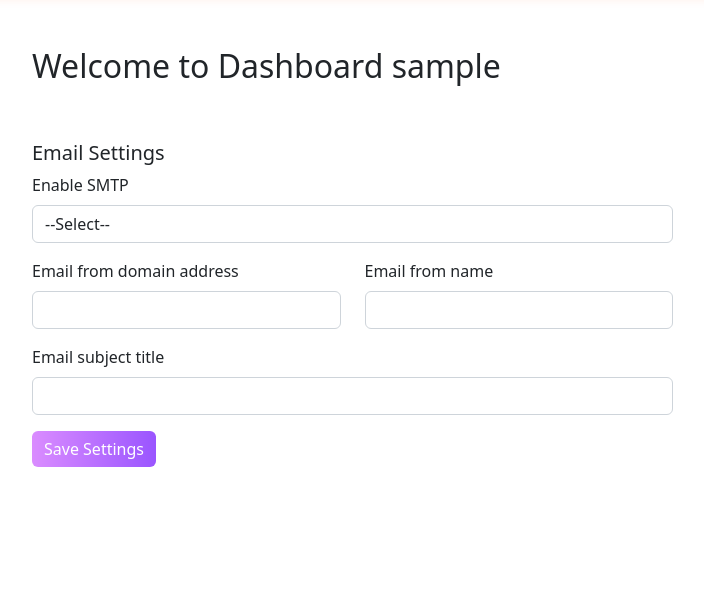
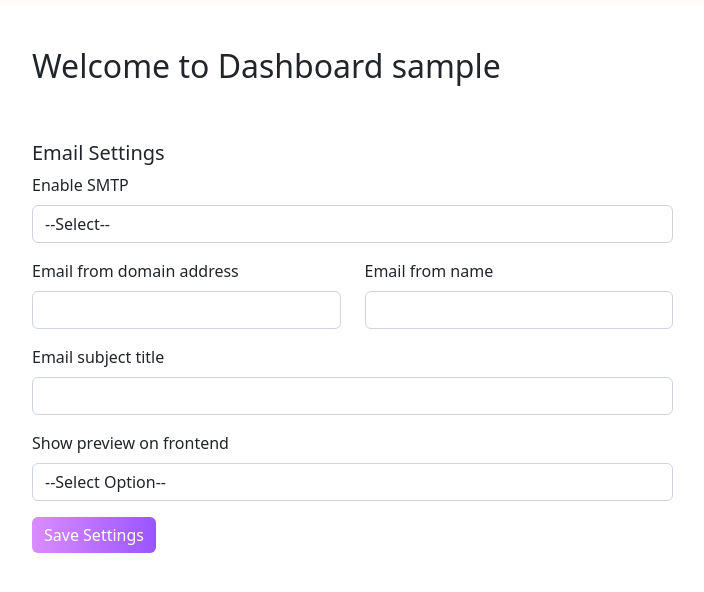
Before and after one commit to creativeartbd/e-greeting-cards, a PHP site: page /freelancer/admin/dashboard.php in a window 1280 px wide. Shown: the part 73-665 px from the top of the page, without its empty margins (50-754 px from the left). Run offline with PHP 8.4, Linux system fonts and the light colour scheme; the visitor is signed in with stand-in values (Sample User, id 1); data that the repository does not hold is empty.

Commit message:
Add option for show preview

```diff
--- a/admin/dashboard.php
+++ b/admin/dashboard.php
@@ -21,6 +21,9 @@
             $smtp_username = isset( $get_result['smtp_username'] ) ? $get_result['smtp_username'] : '' ;
             $smtp_password = isset( $get_result['smtp_password'] ) ? $get_result['smtp_password'] : '' ;
             $smtp_mail_port = isset( $get_result['smtp_mail_port'] ) ? $get_result['smtp_mail_port'] : '' ;
+
+            $show_preview = isset( $get_result['show_preview'] ) ? $get_result['show_preview'] : '' ;
+
             ?>
             <form id="form">
                 <div class="row">
@@ -83,6 +86,18 @@
                         </div>
                     </div>
                 </div>
+                <div class="row">
+                    <div class="col">
+                        <div class="mb-3">
+                            <label for="show_preview" class="form-label">Show preview on frontend</label>
+                            <select name="show_preview" id="show_preview" class="form-control">
+                                <option value="">--Select Option--</option>
+                                <option value="1" <?php if( 1 == $show_preview ) echo 'selected'; ?>>Yes</option>
+                                <option value="2" <?php if( 2 == $show_preview ) echo 'selected'; ?>>No</option>
+                            </select>
+                        </div>
+                    </div>
+                </div>
                 <button type="submit" class="btn btn-gradient-primary">Save Settings</button>
                 <div class="mt-3">
                     <div class="result"></div>
--- a/helper/front-process.php
+++ b/helper/front-process.php
@@ -22,8 +22,8 @@ if( isset( $_POST['form']) && $_POST['form'] == 'send_email' ) {
             // validate name
             if( empty( $name ) ) {
                 $output['message'][] = 'Your name is required.';
-            } elseif( strlen( $name) > 40 || strlen( $name ) < 2 ) {
-                $output['message'][] = 'Your name should be between 2-40 characters long.';
+            } elseif( strlen( $name) > 100 || strlen( $name ) < 2 ) {
+                $output['message'][] = 'Your name should be between 2-100 characters long.';
             }
             // elseif( !preg_match('/^[a-zA-Z \d]+$/', $name) ) {
             //     $output['message'][] = 'Your name should be contain only characters.';
--- a/index.php
+++ b/index.php
@@ -1,4 +1,4 @@
-<?php require_once 'header.php'; echo hash('sha512', "J(#*)@MDNSK"); ?>
+<?php require_once 'header.php'; ?>
 <div class="container">
     <div class="row">
         <div class="col-sm-6 mt-5 mx-auto">
--- a/sending-email.php
+++ b/sending-email.php
@@ -42,6 +42,8 @@ require_once 'admin/vendor/autoload.php';
                 $smtp_username = ! empty( $get_result['smtp_username'] ) ? validate( $get_result['smtp_username'] ) : '';
                 $smtp_password = ! empty( $get_result['smtp_password'] ) ? validate( $get_result['smtp_password'] ) : '';
                 $smtp_mail_port = ! empty( $get_result['smtp_mail_port'] ) ? validate( $get_result['smtp_mail_port'] ) : '';
+
+                $show_preview = ! empty( $get_result['show_preview'] ) ? validate( $get_result['show_preview'] ) : '';
 
 
                 // Result data
@@ -118,7 +120,9 @@ require_once 'admin/vendor/autoload.php';
                 imagedestroy( $image );
 
                 $url = "admin/assets/design/design.".$extension;
-                echo "<img class='img-fluid' src='$url'>";
+                if( 1 == $show_preview ) {
+                    echo "<img class='img-fluid' src='$url'>";
+                }
 
                 //Create an instance; passing `true` enables exceptions
                 $mail = new PHPMailer(true);
```
Also changed, not shown: admin/helper/process.php (+15 -7 lines), 3 other files.
